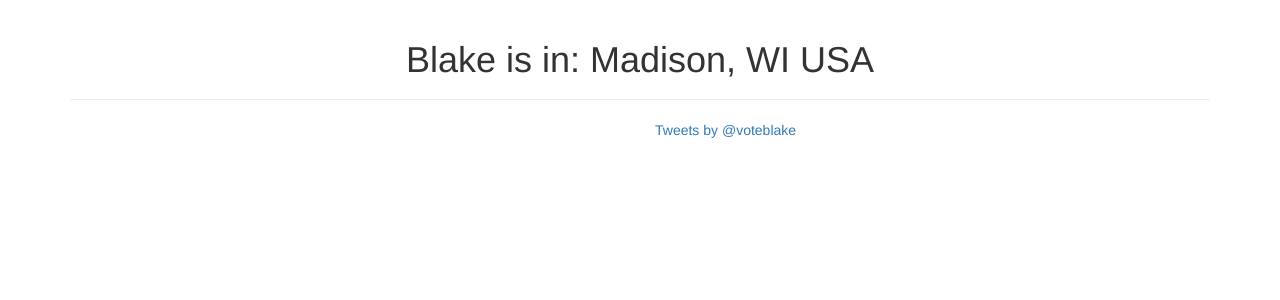
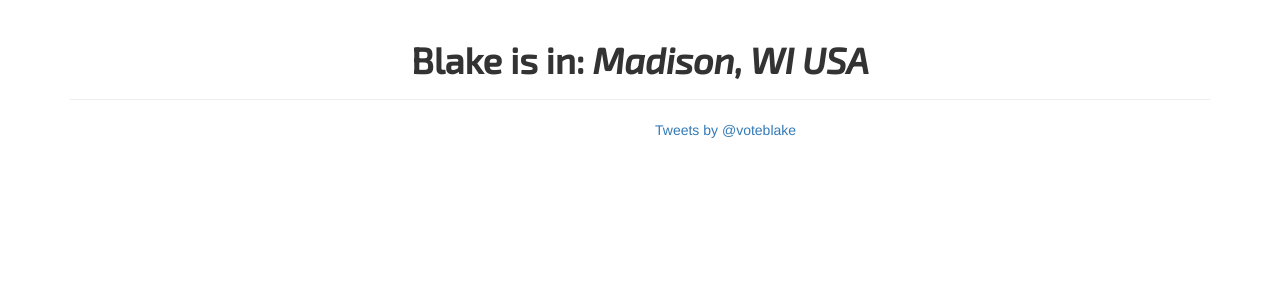
Before and after one commit to voteblake/wib, a Python web app: template app/templates/blog/posts.html in a window 1280 px wide. Shown: the top 300 px of the page. Run offline with Jinja, Linux system fonts and the light colour scheme; the template is opened without the code that fills it, so the values that code supplies are empty; some libraries are stand-ins or nearby versions.

Commit message:
font tweaking, exo 2 for headings

```diff
--- a/app/static/blog.css
+++ b/app/static/blog.css
@@ -5,11 +5,13 @@ h4, .h4,
 h5, .h5,
 h6, .h6 {
   margin-top: 0;
-  font-family: "Helvetica Neue", Helvetica, Arial, sans-serif;
+  font-family: "Exo 2", sans-serif;
   font-weight: normal;
   color: #333;
 }
 
-h1 {
+.page-header h1 {
     text-align: center;
+    font-family: 'Exo 2', sans-serif;
+    font-weight: bold;
 }
--- a/app/templates/base.html
+++ b/app/templates/base.html
@@ -5,6 +5,7 @@
 {% block head %}
 {{ super() }}
 <link rel="stylesheet" type="text/css" href="{{ url_for('static', filename='blog.css') }}">
+<link href='http://fonts.googleapis.com/css?family=Exo+2:500,500italic,300' rel='stylesheet' type='text/css'>
 {% endblock %}
 
 {#
--- a/app/templates/blog/posts.html
+++ b/app/templates/blog/posts.html
@@ -3,7 +3,7 @@
 {% block page_content %}
 <div class="container">
     <div class="page-header">
-        <h1>Blake is in: Madison, WI USA</h1>
+        <h1>Blake is in: <em>Madison, WI USA</em></h1>
     </div>
     <div class="row">
         <div class="col-sm-6">
```
